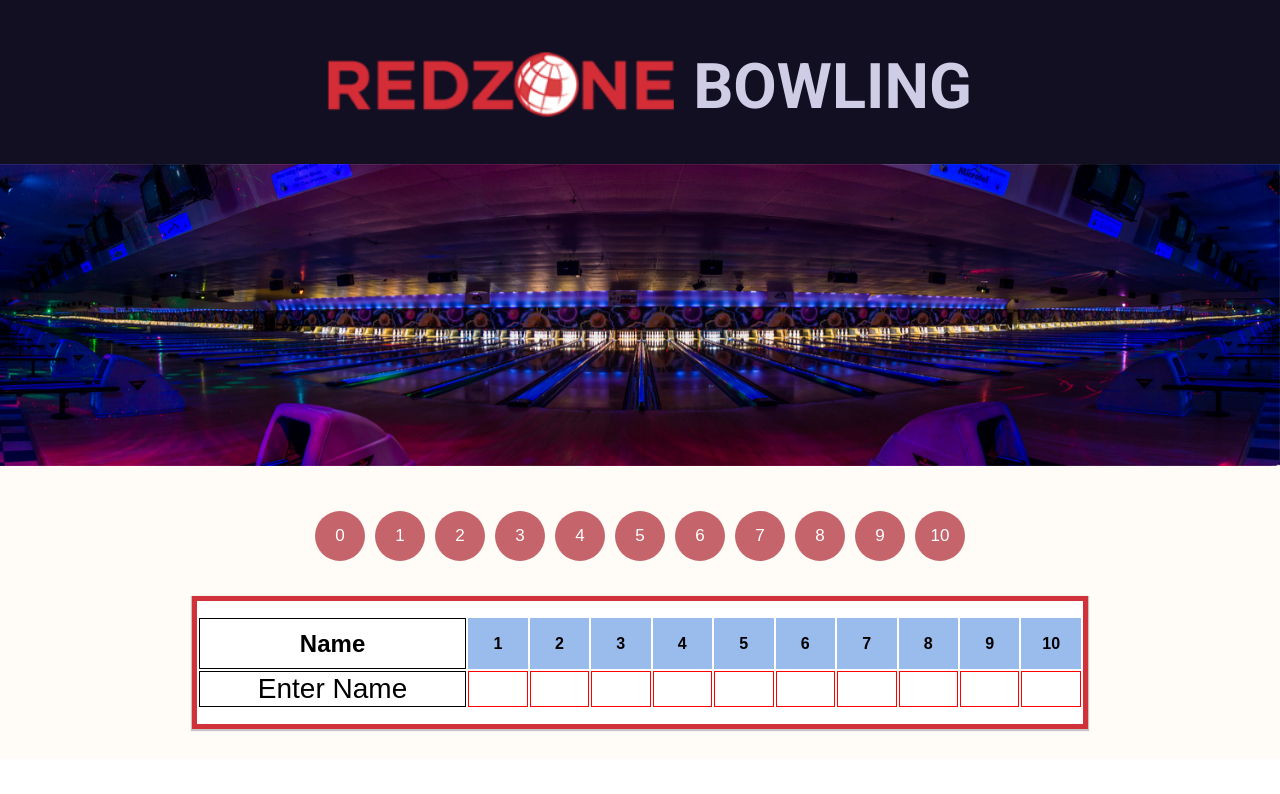
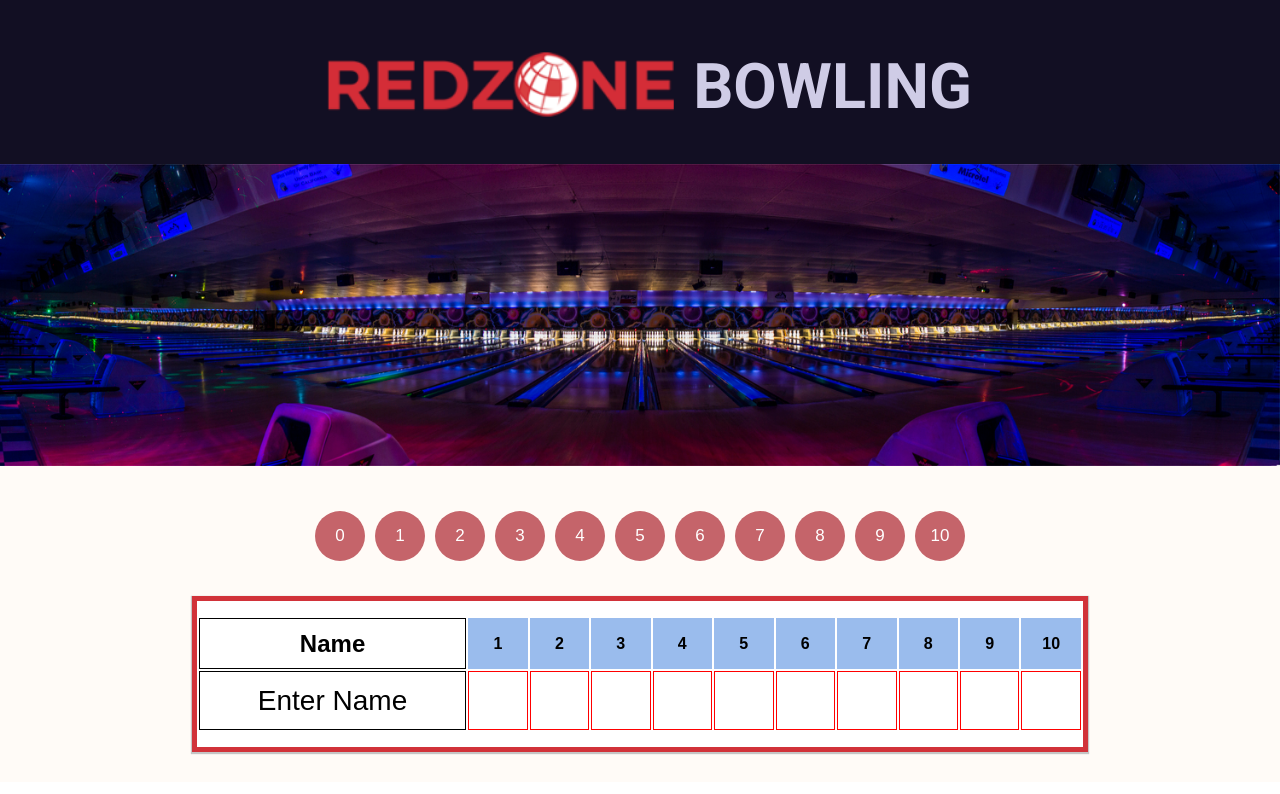
Before and after one commit to patrickjneel/redzone-bowling, a React (Create React App) app: page / in a window 1280 px wide. Shown: the top 794 px of the page. Built offline with nearby package versions, Linux system fonts and the light colour scheme.

Commit message:
minor css adjustment

```diff
--- a/src/components/ScoreBoard/score-board.css
+++ b/src/components/ScoreBoard/score-board.css
@@ -29,6 +29,7 @@
 
 .player-score {
   border: 1px solid red;
+  height: 55px;
 }
 
 .frames {
```
